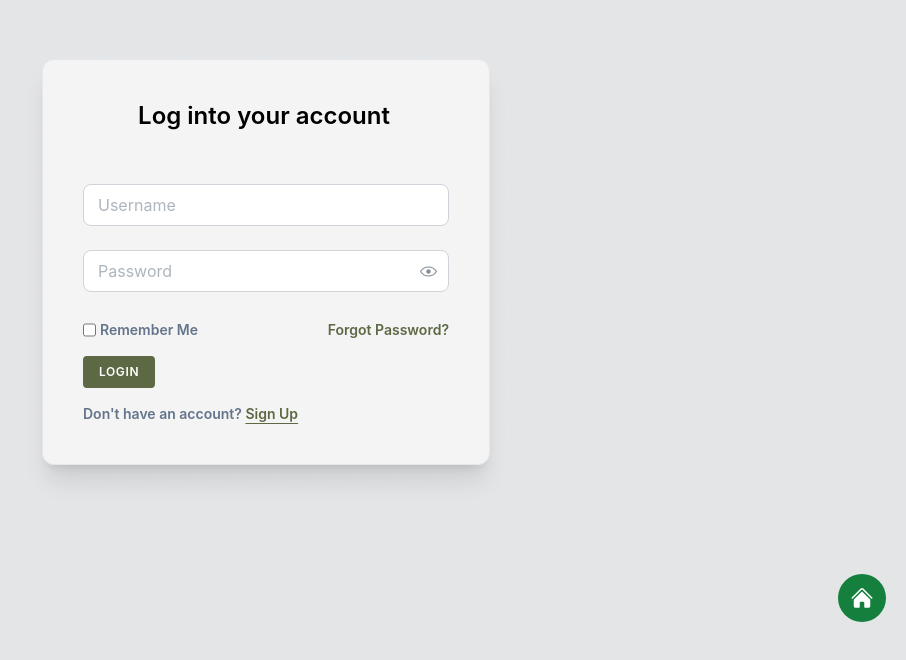
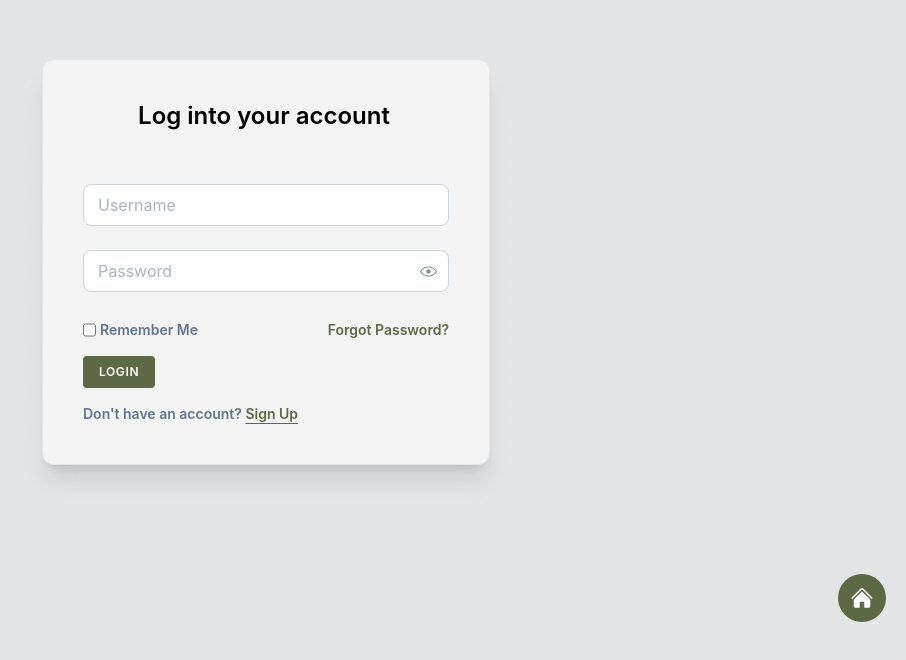
Before and after one commit to AsserElshafey/best-version-of-your-self, a Next.js app in the folder best-version-of-your-self/: page /login in a window 1280 px wide. Shown: the part 138-798 px from the top of the page, without its empty margins (374-1280 px from the left). Built offline with nearby package versions, Linux system fonts and the light colour scheme; no server answers.

Commit message:
feat: update button color to use primary-dark for consistency

```diff
--- a/best-version-of-your-self/app/login/page.jsx
+++ b/best-version-of-your-self/app/login/page.jsx
@@ -9,7 +9,7 @@ const LoginPage = () => {
       <div className='flex justify-center items-center h-screen mx-5'>
         <Login />
       </div>
-      <div className="flex fixed bg-green-700 bottom-10 right-5 p-3 rounded-full">
+      <div className="flex fixed bg-primary-dark bottom-10 right-5 p-3 rounded-full">
         <Link
           href='/'
           className="hover:scale-110 transition-all"
```
